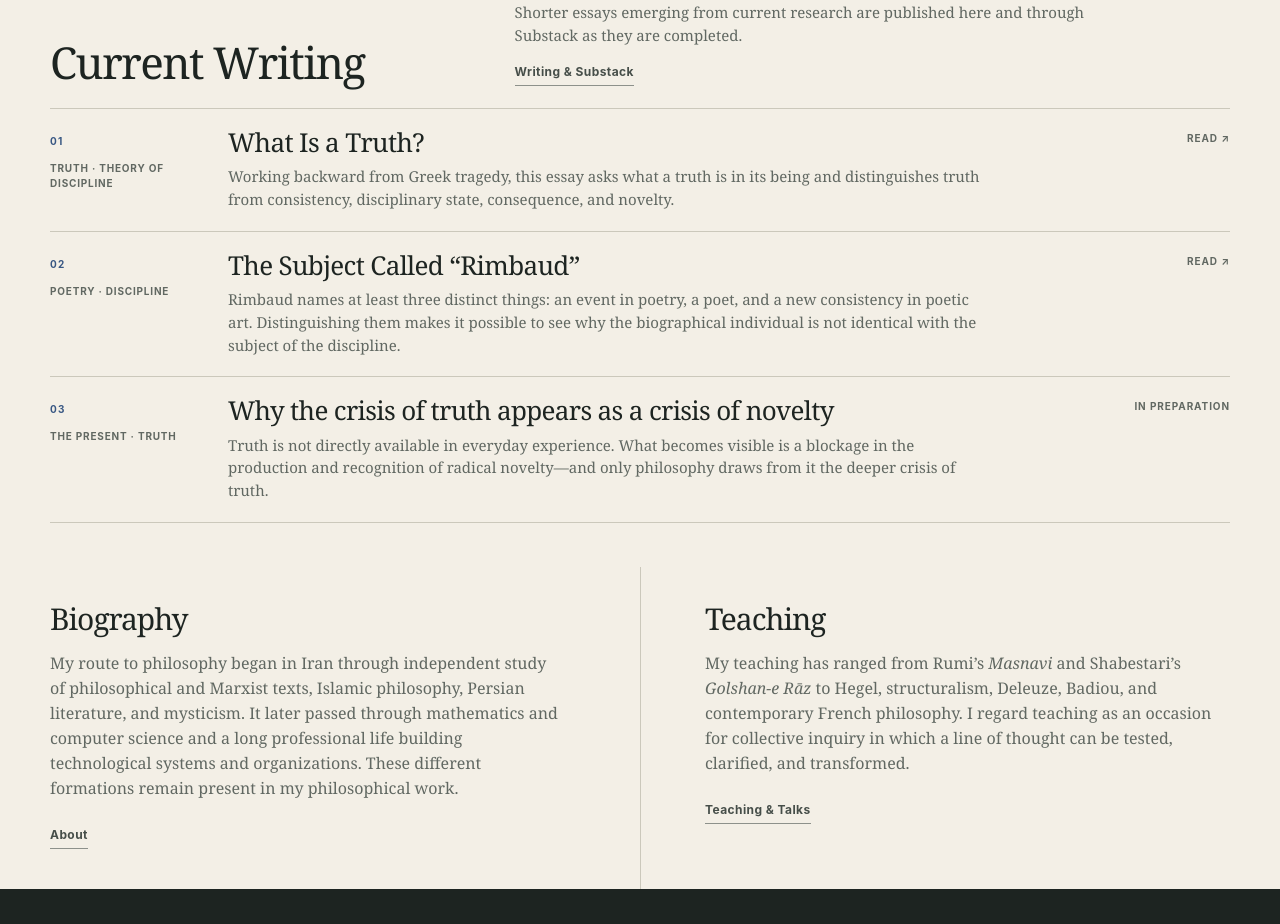
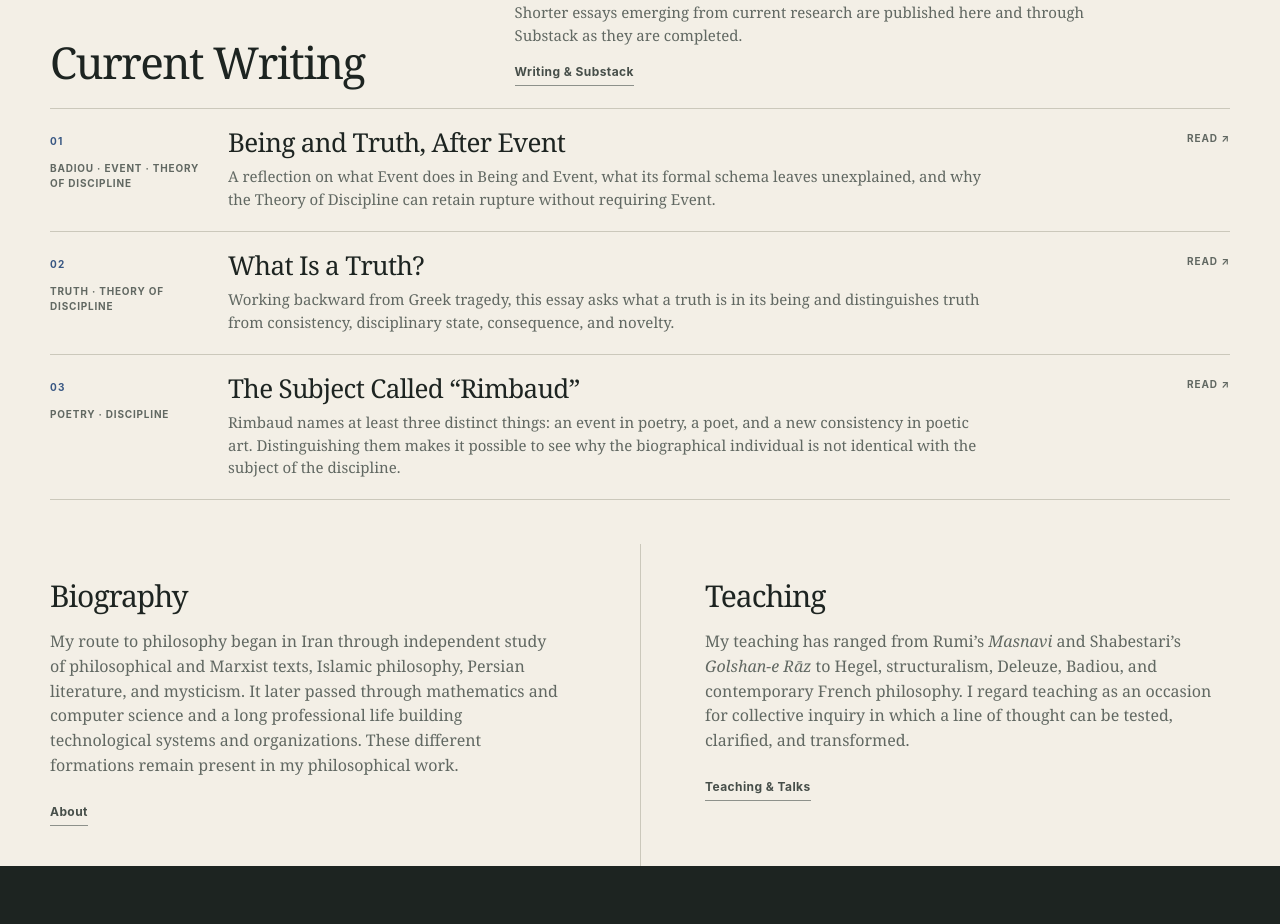
Before and after one commit to mohammad-naderi/mrnaderi.org, a Next.js app: page / in a window 1280 px wide. Shown: the part 1640-2564 px from the top of the page. Built offline with nearby package versions, Linux system fonts and the light colour scheme.

Commit message:
Add Being and Truth, After Event to writing

```diff
--- a/data/writing.ts
+++ b/data/writing.ts
@@ -7,6 +7,13 @@
 };
 
 export const writings: WritingEntry[] = [
+  {
+    id: "being-and-truth-after-event",
+    area: "Badiou · Event · Theory of Discipline",
+    title: "Being and Truth, After Event",
+    text: "A reflection on what Event does in Being and Event, what its formal schema leaves unexplained, and why the Theory of Discipline can retain rupture without requiring Event.",
+    href: "/writing/being-and-truth-after-event",
+  },
   {
     id: "what-is-a-truth",
     area: "Truth · Theory of Discipline",
```
